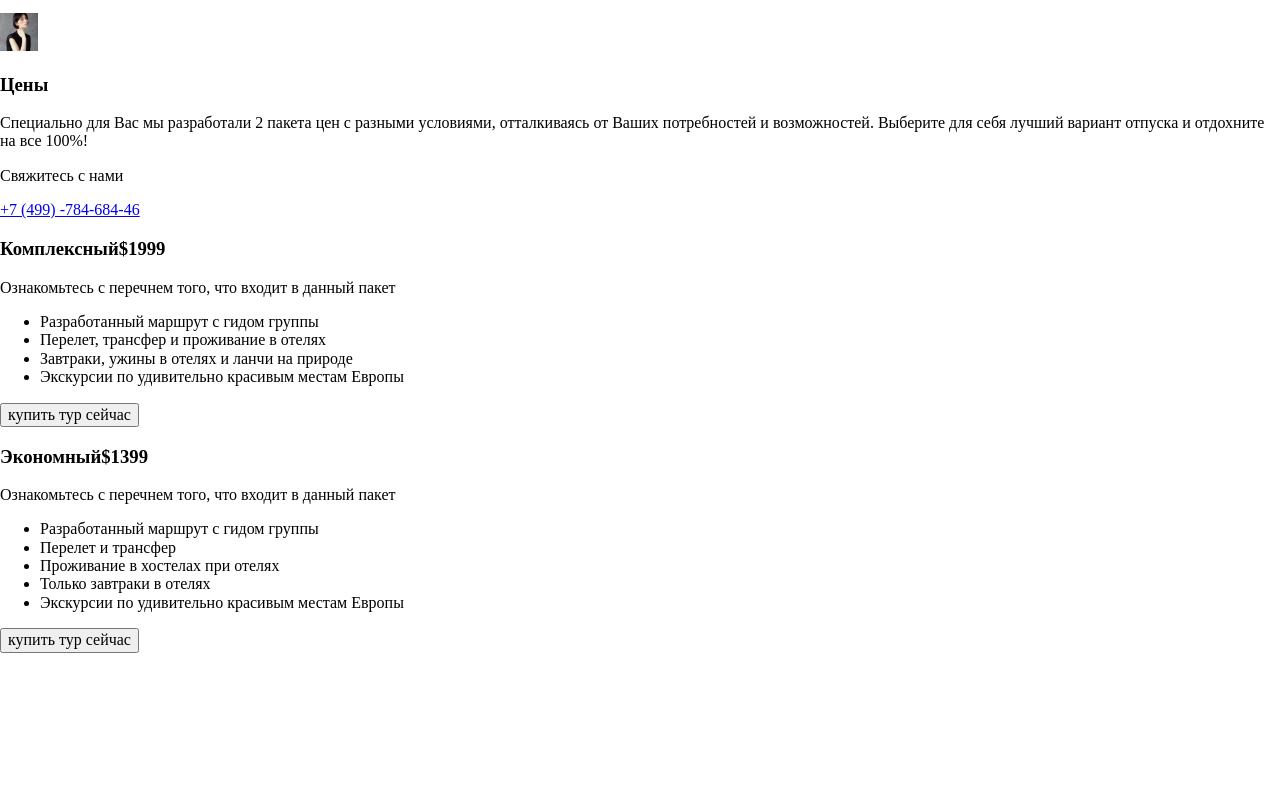
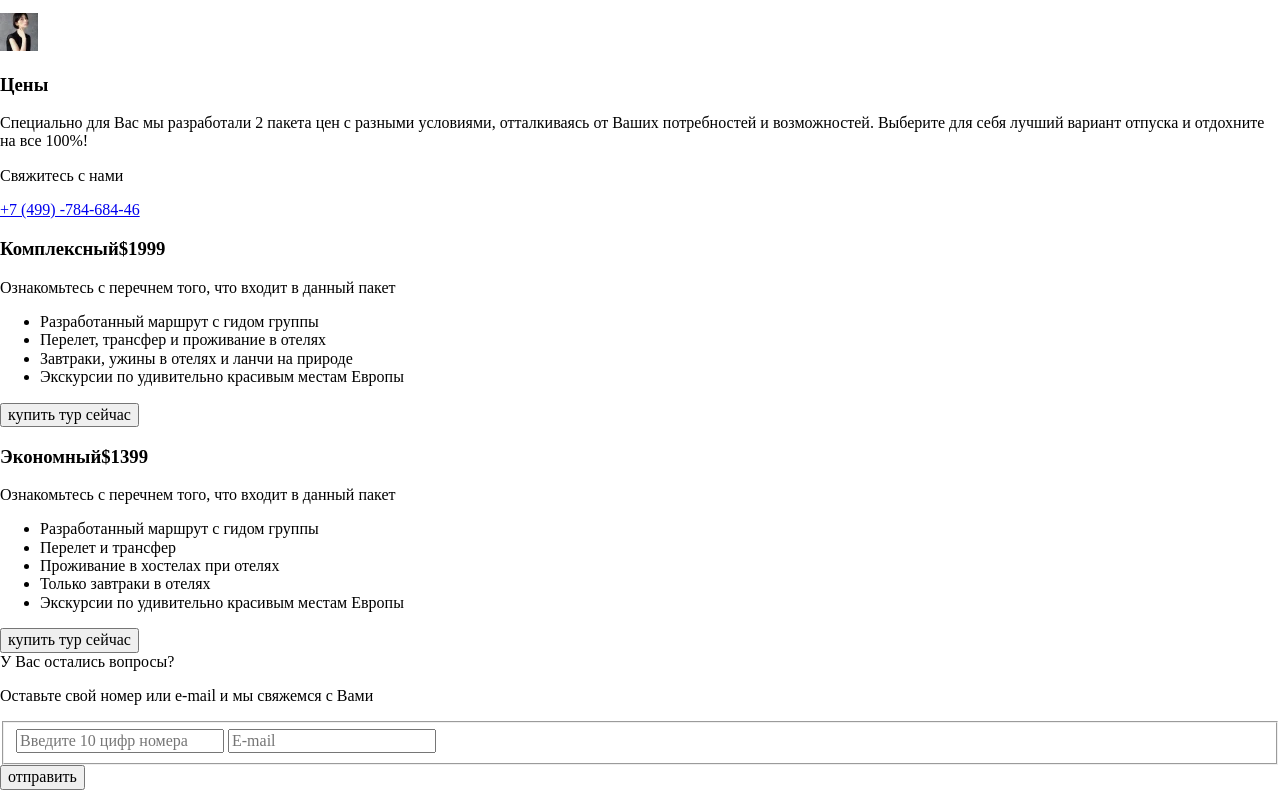
Before and after one commit to AndrewChernigovsky/-_-, a website: page source/index.html in a window 1280 px wide. Shown: the part 5488-6278 px from the top of the page. Before the commit the page ends 6141 px from the top, so only its background shows below. Drawn offline with nearby package versions, Linux system fonts and the light colour scheme; files that its build step writes are made by us from their sources.

Commit message:
formFeedBack

```diff
--- a/source/index.html
+++ b/source/index.html
@@ -289,7 +289,19 @@
         </ul>
         <button class="btn" type="button">купить тур сейчас</button>
       </section>
-
+    </div>
+    <div class="formFeedBack">
+      <form>
+        <legend>У Вас остались вопросы?</legend>
+        <p>Оставьте свой номер или e-mail и мы свяжемся с Вами</p>
+        <fieldset>
+          <label for="phone"></label>
+          <input type="tel" id="phone" placeholder="Введите 10 цифр номера" aria-label="Введите phone" required>
+          <label for="email"></label>
+          <input type="email" id="email" placeholder="E-mail" aria-label="Введите email" required>
+        </fieldset>
+        <button type="submit">отправить</button>
+      </form>
     </div>
   </main>
 
```
